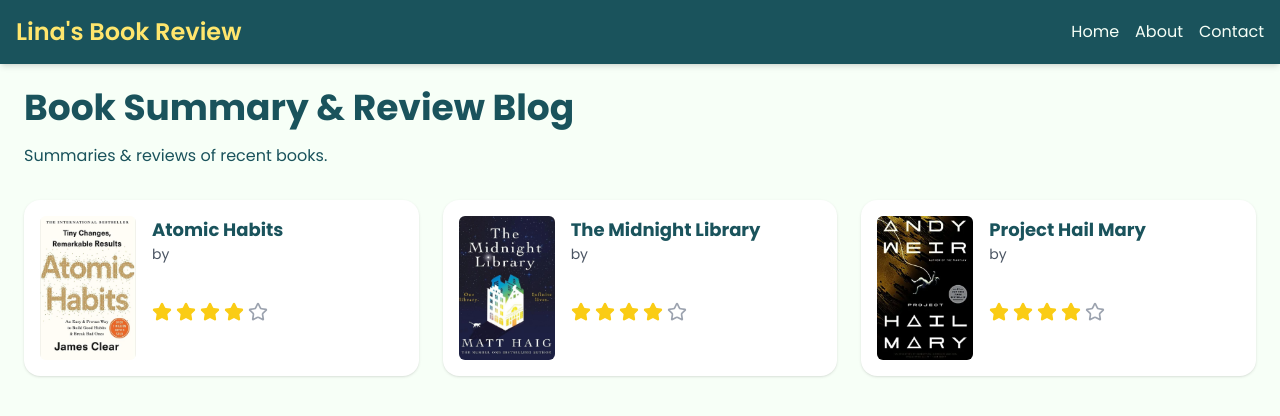
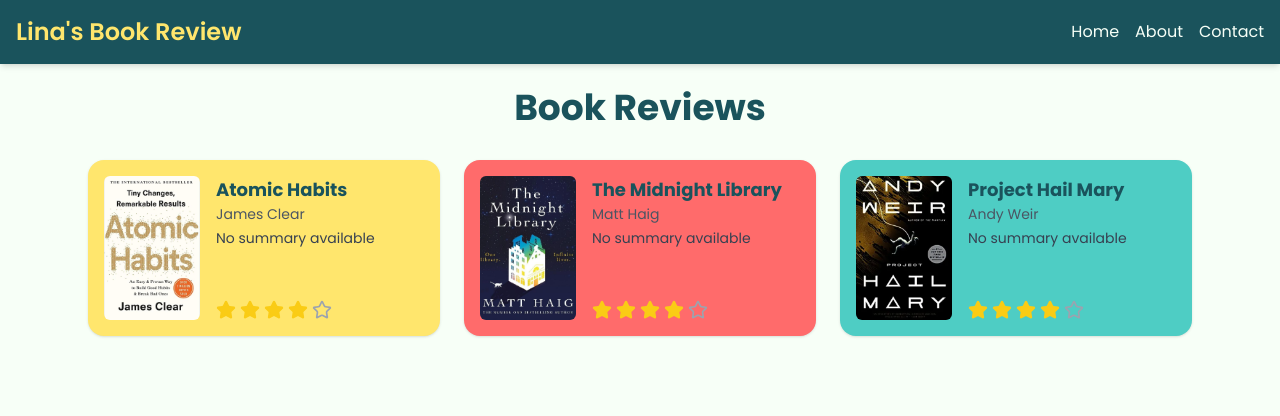
Before and after one commit to Iamhan-e/Lina_Book_Review, a Next.js app in the folder book-review/: page / in a window 1280 px wide. Shown: the top 416 px of the page. Built offline with nearby package versions, Linux system fonts and the light colour scheme.

Commit message:
update the appearance

```diff
--- a/book-review/app/components/StarRating.tsx
+++ b/book-review/app/components/StarRating.tsx
@@ -3,8 +3,8 @@
 import { Star } from "lucide-react";
 
 type StarRatingProps = {
-  initial?: number;   // default rating
-  max?: number;       // how many stars (default 5)
+  initial?: number;
+  max?: number;
   onChange?: (value: number) => void;
 };
 
@@ -18,14 +18,15 @@
   };
 
   return (
-    <div className="flex items-center gap-1">
+    <div className="flex items-center gap-1 mt-2">
       {Array.from({ length: max }, (_, i) => {
         const value = i + 1;
         return (
           <Star
             key={value}
-            className={`w-5 h-5 cursor-pointer transition
-              ${value <= (hover || rating) ? "fill-yellow-400 text-yellow-400" : "text-gray-400"}`}
+            className={`w-5 h-5 cursor-pointer transition ${
+              value <= (hover || rating) ? "fill-yellow-400 text-yellow-400" : "text-gray-400"
+            }`}
             onClick={() => handleClick(value)}
             onMouseEnter={() => setHover(value)}
             onMouseLeave={() => setHover(0)}
--- a/book-review/app/components/bookcard.tsx
+++ b/book-review/app/components/bookcard.tsx
@@ -5,32 +5,29 @@
   slug: string;
   title: string;
   author: string;
+  summary: string;
   cover: string;
-  summary: string;
   bg: string;
 };
 
-export default function BookCard({ title, author, cover, summary }: BookCardProps) {
+export default function BookCard({ slug, title, author, summary, cover, bg }: BookCardProps) {
   return (
-    <div className="flex gap-4 bg-white rounded-2xl shadow p-4 hover:shadow-lg transition">
-      {/* Fixed size image like Goodreads */}
+    <div className={`${bg} flex gap-4 p-4 rounded-2xl shadow hover:shadow-lg transition`}>
+      {/* Book Cover */}
       <div className="relative w-24 h-36 flex-shrink-0">
-        <Image
-          src={cover}
-          alt={title}
-          fill
-          className="object-cover rounded-md"
-        />
+        <Image src={cover} alt={title} fill className="object-cover rounded-md" />
       </div>
 
-      {/* Book info */}
-      <div className="flex flex-col justify-between">
+      {/* Book Info */}
+      <div className="flex flex-col justify-between flex-1">
         <div>
           <h3 className="text-lg font-bold">{title}</h3>
-          <p className="text-gray-600 text-sm">by {author}</p>
+          <p className="text-gray-600 text-sm">{author}</p>
+          <p className="text-gray-700 text-sm line-clamp-3 mt-1">{summary}</p>
         </div>
+
+        {/* Star Rating */}
         <StarRating initial={4} />
-        <p className="text-sm text-gray-700 line-clamp-3">{summary}</p>
       </div>
     </div>
   );
--- a/book-review/app/page.tsx
+++ b/book-review/app/page.tsx
@@ -1,53 +1,26 @@
-import fs from "fs";
-import path from "path";
-import matter from "gray-matter";
-import Link from "next/link";
-import Image from "next/image";
-import Bookcard from "../app/components/Bookcard";
+import BookCard from "../app/components/Bookcard";
+import { getAllBooks } from "../lib/getBooks";
 
-
-// 1. Define your book type
-interface Book {
-  slug: string;
-  title: string;
-  cover?: string;
-  author?: string;
-}
-
-export default function Home() {
-  // 2. Read all markdown files
-  const booksDir = path.join(process.cwd(), "content/books");
-  const files = fs.readdirSync(booksDir);
-
-  // 3. Parse frontmatter and map to Book[]
-  const books: Book[] = files.map((filename) => {
-    const fileContent = fs.readFileSync(path.join(booksDir, filename), "utf-8");
-    const { data } = matter(fileContent);
-    return {
-      slug: filename.replace(".md", ""),
-      title: data.title,
-      cover: data.cover,
-      author: data.author,
-    };
-  });
+export default function Page() {
+  const books = getAllBooks();
 
   return (
-  <main className="min-h-screen p-6">
-    <h1 className="text-4xl font-bold text-tealDark mb-4">Book Summary & Review Blog</h1>
-    <p className="text-tealDark mb-8">Summaries & reviews of recent books.</p>
+    <div className="max-w-6xl mx-auto p-6">
+      <h1 className="text-4xl font-bold mb-8 text-center">Book Reviews</h1>
 
-    <div className="grid gap-6 sm:grid-cols-1 md:grid-cols-2 lg:grid-cols-3">
+      <div className="grid grid-cols-1 sm:grid-cols-2 md:grid-cols-3 gap-6">
         {books.map((b, i) => (
-        <Bookcard
+          <BookCard
             key={b.slug}
-          slug={b.slug ?? ""}
+            slug={b.slug}
             title={b.title}
-          cover={b.cover ?? "/atomic_habits.jpg"}
-          bg={i % 3 === 0 ? "bg-yellowSoft" : i % 3 === 1 ? "bg-redCoral" : "bg-turquoise"}
-
+            author={b.author}
+            summary={b.summary}
+            cover={b.cover}
+            bg={i % 3 === 0 ? "bg-[#ffe66d]" : i % 3 === 1 ? "bg-[#ff6b6b]" : "bg-[#4ecdc4]"}
           />
         ))}
       </div>
-  </main>
+    </div>
   );
 }
--- /dev/null
+++ b/book-review/lib/getBooks.ts
@@ -0,0 +1,29 @@
+import fs from "fs";
+import path from "path";
+import matter from "gray-matter";
+
+export type BookData = {
+  slug: string;
+  title: string;
+  author: string;
+  summary: string;
+  cover: string;
+};
+
+export function getAllBooks(): BookData[] {
+  const files = fs.readdirSync(path.join(process.cwd(), "content/books"));
+
+  return files.map((file) => {
+    const filePath = path.join(process.cwd(), "content/books", file);
+    const content = fs.readFileSync(filePath, "utf-8");
+    const { data } = matter(content);
+
+    return {
+      slug: file.replace(".md", ""),
+      title: data.title ?? "Untitled",
+      author: data.author ?? "Unknown",
+      summary: data.summary ?? "No summary available",
+      cover: data.cover ?? "/placeholder.jpg",
+    };
+  });
+}
```
Lines whose indentation alone changed are shown as unchanged.
